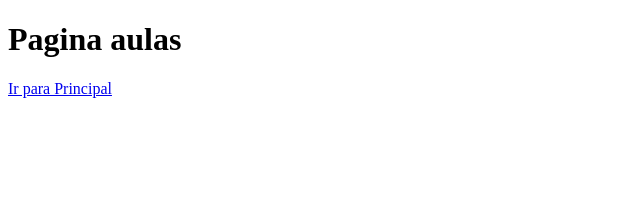
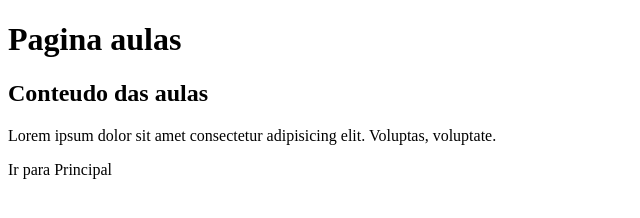
Before and after one commit to KenichiKawakami/Estudos, a plain HTML site: page aulas.html in a window 1280 px wide. Shown: the whole page, without its empty margins (0-640 px from the left). Drawn offline with Linux system fonts and the light colour scheme.

Commit message:
add info

```diff
--- a/aulas.html
+++ b/aulas.html
@@ -7,6 +7,8 @@
 </head>
 <body>
     <h1>Pagina aulas</h1>
+    <h2>Conteudo das aulas</h2>
+    <p>Lorem ipsum dolor sit amet consectetur adipisicing elit. Voluptas, voluptate.</p
     <a href="index.html">Ir para Principal</a>
 </body>
 </html>
```
